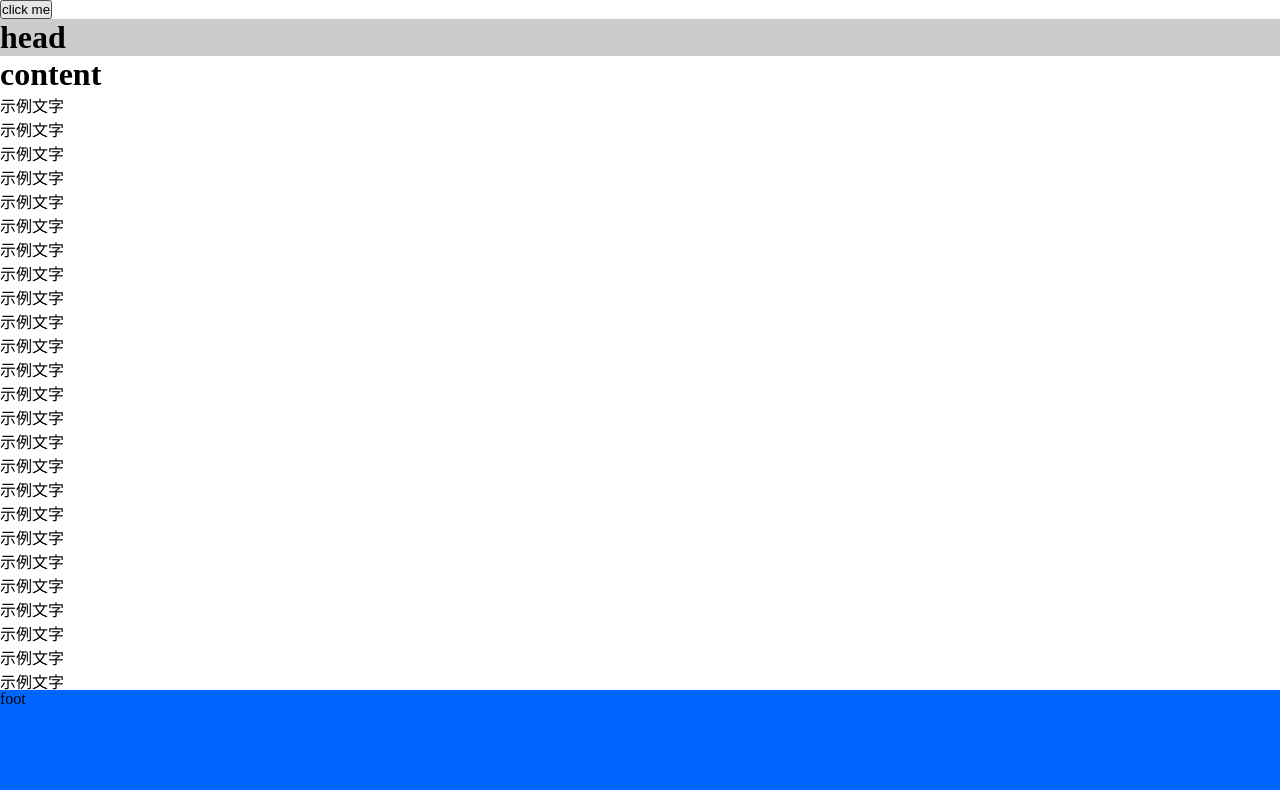
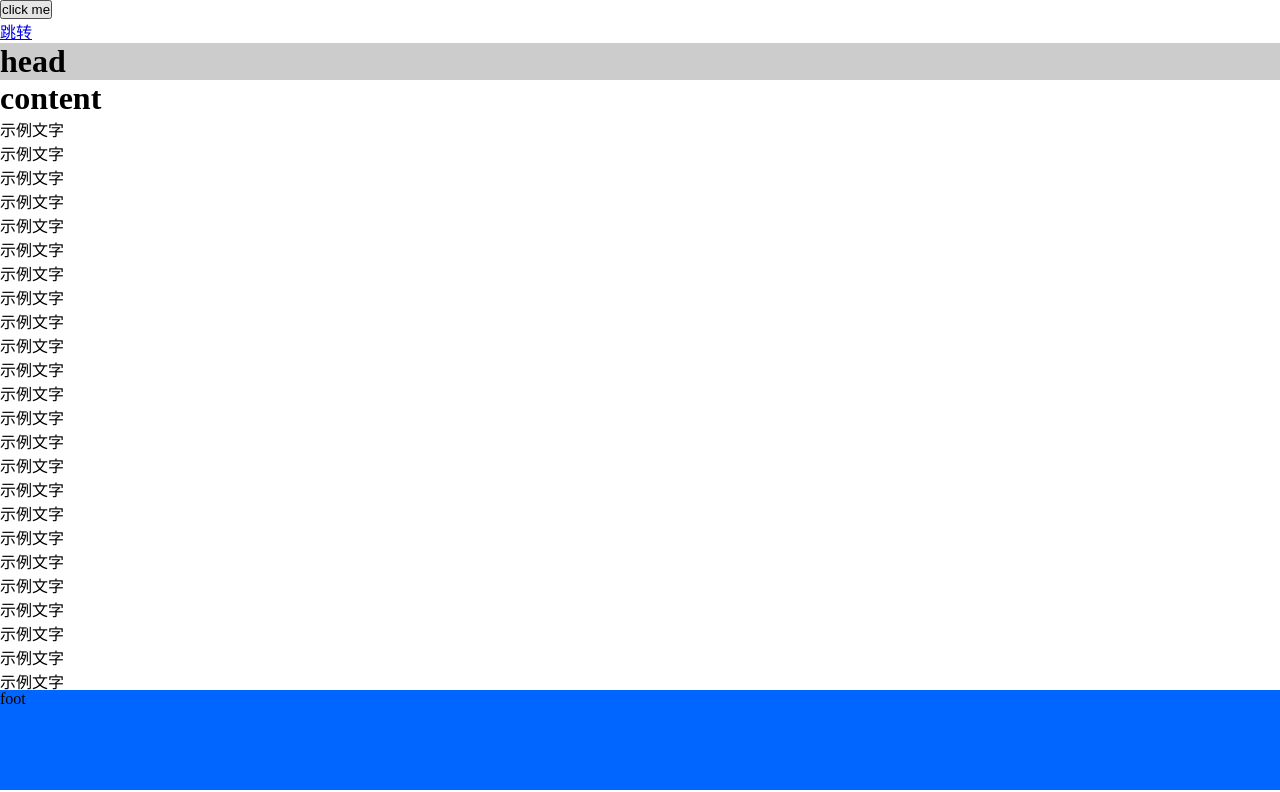
Before and after one commit to FlySkySwallow/English-Gas-Station, a plain HTML site: page index.html in a window 1280 px wide. Shown: the top 792 px of the page. Drawn offline with Linux system fonts and the light colour scheme.

Commit message:
index.html

```diff
--- a/index.html
+++ b/index.html
@@ -21,6 +21,7 @@ position:relative;
 <body>
     <button id="b">click me</button>
     <p id="p"></p>
+   <a href="page.html">跳转</a>
     <script>
         document.getElementById("b").onclick=function() {
             document.getElementById("p").innerHTML="clicked";
```
